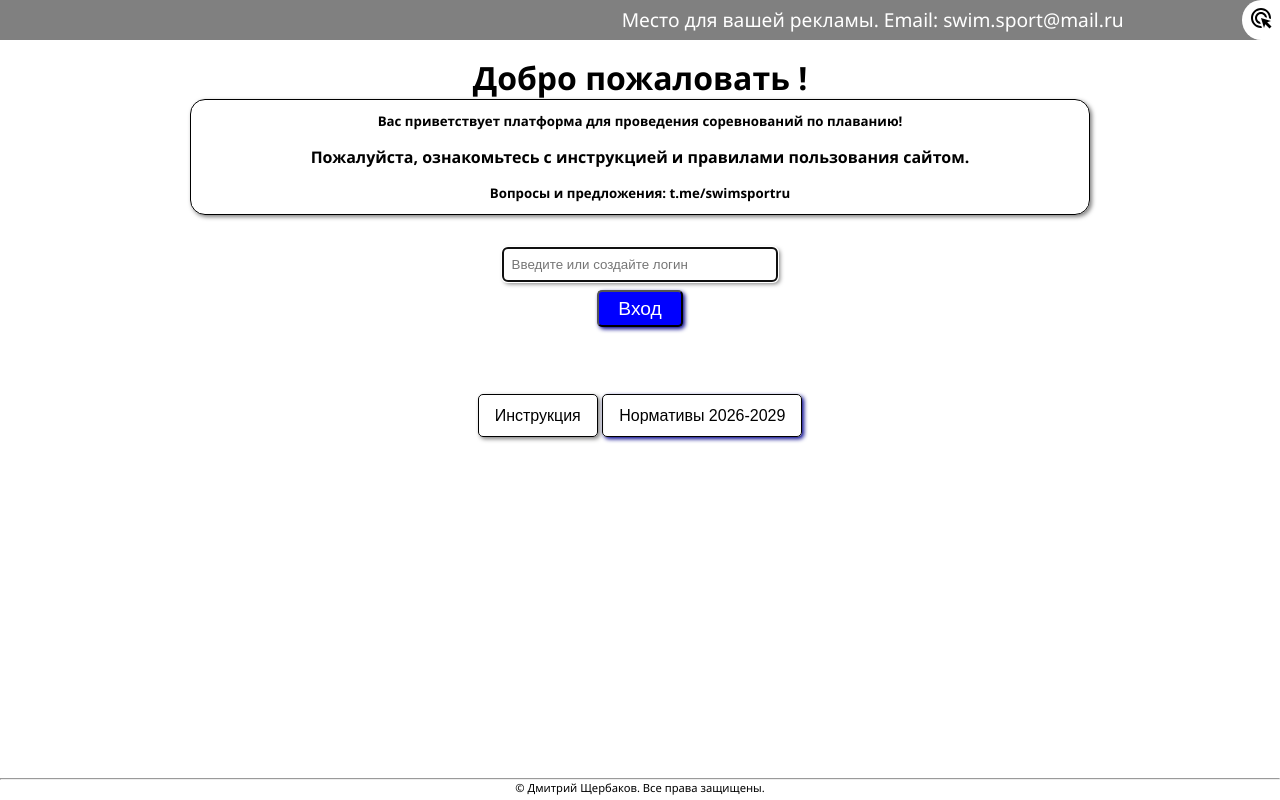
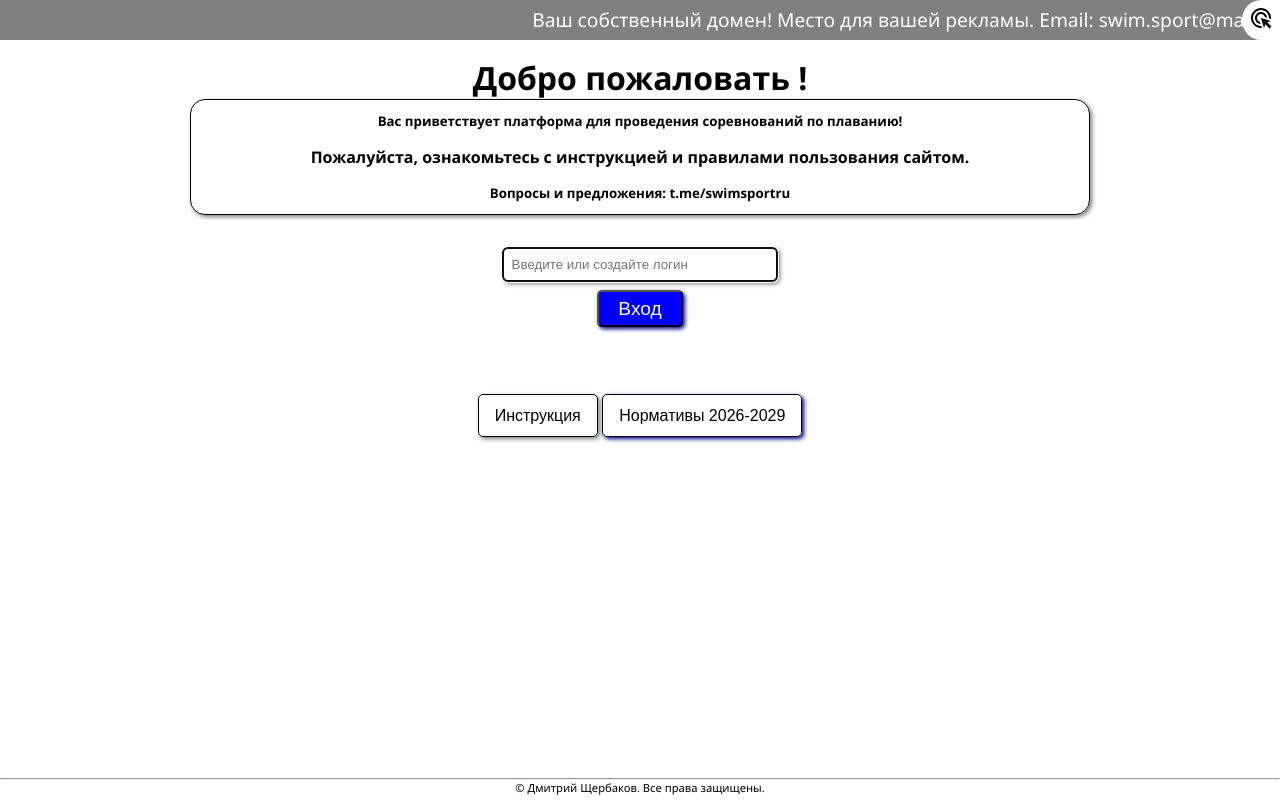
Before and after one commit to DadKarlo/deploy, a React (Create React App) app in the folder SITE/: page / in a window 1280 px wide. Built offline with nearby package versions, Linux system fonts and the light colour scheme.

Commit message:
Update App.js Domain!

```diff
--- a/SITE/src/App.js
+++ b/SITE/src/App.js
@@ -46,7 +46,7 @@ function App() {
 
 	const adText = lenguageRU
 		? 'For your marketing. Email: swim.sport@mail.ru'
-		: 'Место для вашей рекламы. Email: swim.sport@mail.ru'
+		: 'Ваш собственный домен! Место для вашей рекламы. Email: swim.sport@mail.ru'
 
 	return (
 		<div className="App">
@@ -71,7 +71,7 @@ function App() {
 			>
 				<span style={{ margin: '20px' }}>
 					<a
-						href="/"
+						href="https://swim-start.ru/"
 						style={{
 							color: 'black',
 							textDecoration: 'none',
```
